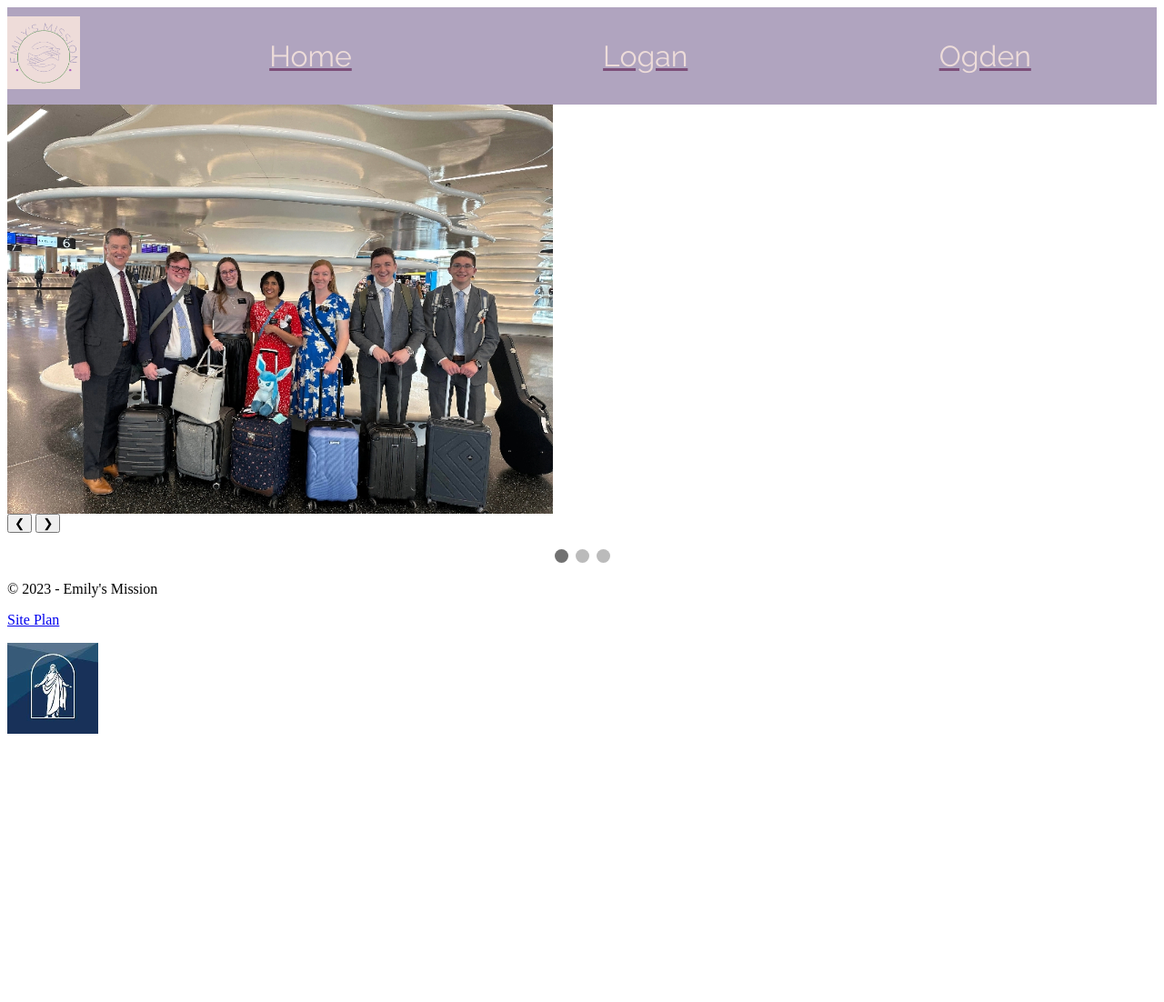
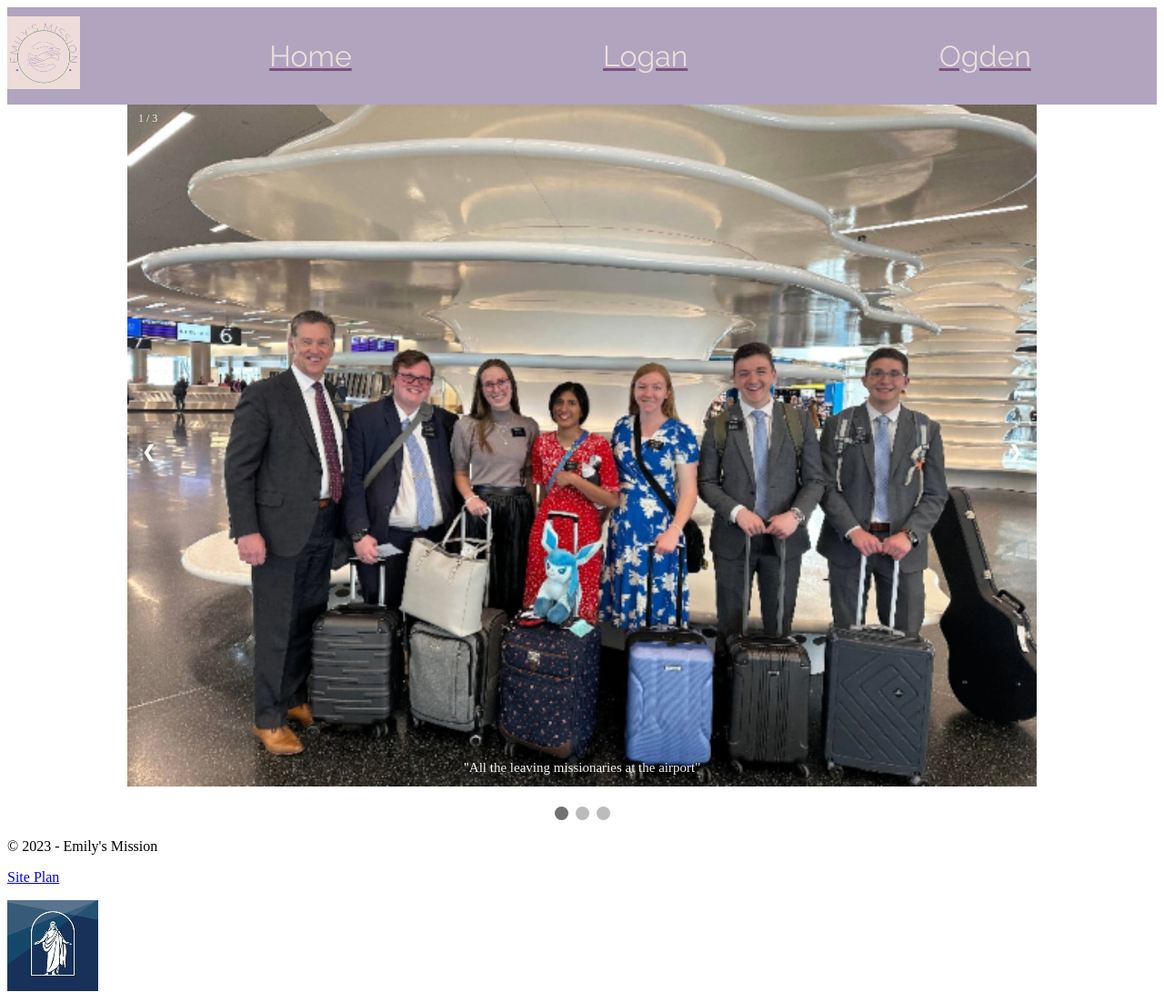
Before and after one commit to eehatch/wdd130, a plain HTML site: page final/index.html in a window 1280 px wide. Shown: the whole page at 91% size. Before the commit the page ends 819 px from the top, so only its background shows below. Drawn offline with Linux system fonts and the light colour scheme.

Commit message:
attempted slideshow

```diff
--- a/final/index.html
+++ b/final/index.html
@@ -17,26 +17,20 @@
             </nav>
         </header>
         <main class="personal-main">
-            <div id="hero">
-                <img class="mySlides" src="images/airport.jpg" alt="All the leaving missionaries at the airport">
-                <img class="mySlides" src="images/arriving.jpg" alt="I am standing on the train station with my luggage.">
-                <button class="w3-button w3-display-left" onclick="plusDivs(-1)">&#10094;</button>
-                <button class="w3-button w3-display-right" onclick="plusDivs(+1)">&#10095;</button>
-            </div>
             <!-- Slideshow container -->
             <div class="slideshow-container">
 
                 <!-- Full-width images with number and caption text -->
                 <div class="mySlides fade">
                 <div class="numbertext">1 / 3</div>
-                <img src="img1.jpg" style="width:100%">
-                <div class="text">Caption Text</div>
+                <img src="images/airport.jpg" style="width:100%">
+                <div class="text">"All the leaving missionaries at the airport"</div>
                 </div>
 
                 <div class="mySlides fade">
                 <div class="numbertext">2 / 3</div>
-                <img src="img2.jpg" style="width:100%">
-                <div class="text">Caption Two</div>
+                <img src="images/arriving.jpg" style="width:100%">
+                <div class="text">"I am standing on the train station with my luggage."</div>
                 </div>
 
                 <div class="mySlides fade">
--- a/final/styles/styles.css
+++ b/final/styles/styles.css
@@ -38,7 +38,7 @@ nav a:hover{
 /* Slideshow container */
 .slideshow-container {
   max-width: 1000px;
-  position: relative;
+  position:relative;
   margin: auto;
 }
 
```
